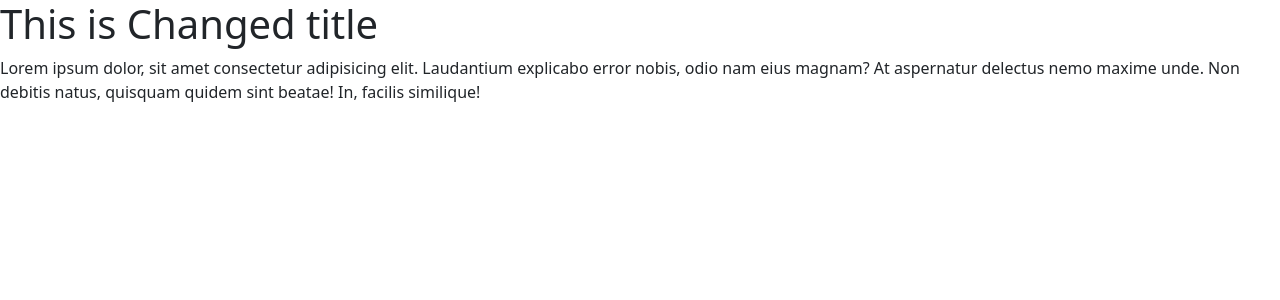
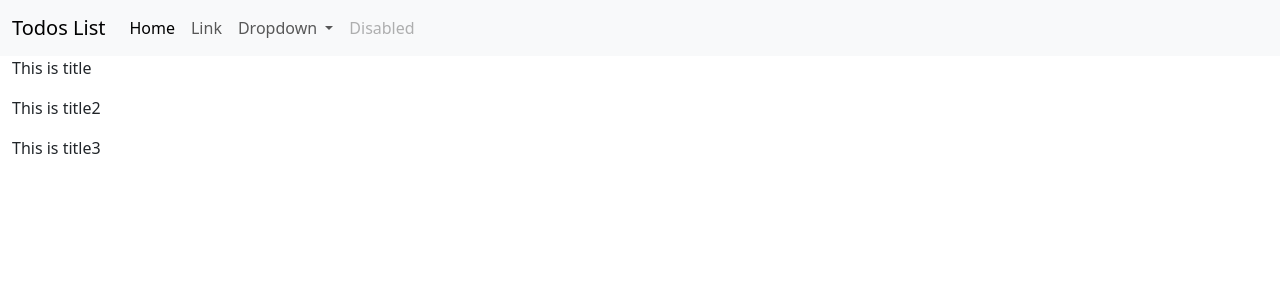
Before and after one commit to AkhilGangan/TODO_LIST_USING_ANGULAR, an Angular app: page / in a window 1280 px wide. Shown: the top 300 px of the page. Built offline with nearby package versions, Linux system fonts and the light colour scheme.

Commit message:
Added Files

```diff
--- a/angular.json
+++ b/angular.json
@@ -28,7 +28,7 @@
               "src/styles.css",
               "./node_modules/bootstrap/dist/css/bootstrap.min.css"
             ],
-            "scripts": ["./node_modules/bootstrap/dist/js/bootstrap.js"]
+            "scripts": ["./node_modules/jquery/dist/jquery.js","./node_modules/bootstrap/dist/js/bootstrap.js"]
           },
           "configurations": {
             "production": {
--- /dev/null
+++ b/src/app/MyComponents/todo-item/todo-item.component.html
@@ -0,0 +1 @@
+<p>{{todo.title}}</p>
--- /dev/null
+++ b/src/app/MyComponents/todo-item/todo-item.component.ts
@@ -0,0 +1,16 @@
+import { Component,OnInit,Input } from '@angular/core';
+import {Todo} from 'src/app/Todo';
+
+@Component({
+  selector: 'app-todo-item',
+  templateUrl: './todo-item.component.html',
+  styleUrls: ['./todo-item.component.css']
+})
+export class TodoItemComponent implements OnInit{
+  @Input() todo!: Todo;
+  construtor(){ }
+
+  ngOnInit(): void {
+
+  }
+}
--- a/src/app/MyComponents/todos/todos.component.html
+++ b/src/app/MyComponents/todos/todos.component.html
@@ -1 +1,4 @@
-<p>todos works!</p>
+<div  *ngFor ="let todo of todos">
+    <app-todo-item [todo]="todo"></app-todo-item>
+
+</div>
--- a/src/app/MyComponents/todos/todos.component.ts
+++ b/src/app/MyComponents/todos/todos.component.ts
@@ -1,10 +1,38 @@
-import { Component } from '@angular/core';
+import { Component,OnInit } from '@angular/core';
+import {Todo} from "../../Todo";
 
 @Component({
   selector: 'app-todos',
   templateUrl: './todos.component.html',
   styleUrls: ['./todos.component.css']
 })
-export class TodosComponent {
+export class TodosComponent implements OnInit {
+
+  todos: Todo[];
+  constructor() {
+    this.todos =[
+      {
+        sno:1,
+        title:"This is title",
+        desc:"Description",
+        active: true
+      },
+      {
+        sno:2,
+        title:"This is title2",
+        desc:"Description",
+        active: true
+      },
+      {
+        sno:3,
+        title:"This is title3",
+        desc:"Description",
+        active: true
+      },
+    ]
+  }
+  ngOnInit():void{
+
+  }
 
 }
--- /dev/null
+++ b/src/app/Todo.ts
@@ -0,0 +1,6 @@
+export class Todo{
+    sno!: number
+    title!: string
+    desc!: string
+    active!: boolean
+}
--- a/src/app/app.component.html
+++ b/src/app/app.component.html
@@ -1,6 +1,38 @@
 <div>
-  <h1>This is {{title}}</h1>
-  <p>
-    Lorem ipsum dolor, sit amet consectetur adipisicing elit. Laudantium explicabo error nobis, odio nam eius magnam? At aspernatur delectus nemo maxime unde. Non debitis natus, quisquam quidem sint beatae! In, facilis similique!
-  </p>
+  <nav class="navbar navbar-expand-lg bg-body-tertiary">
+    <div class="container-fluid">
+      <a class="navbar-brand" href="#">Todos List</a>
+      <button class="navbar-toggler" type="button" data-bs-toggle="collapse" data-bs-target="#navbarSupportedContent" aria-controls="navbarSupportedContent" aria-expanded="false" aria-label="Toggle navigation">
+        <span class="navbar-toggler-icon"></span>
+      </button>
+      <div class="collapse navbar-collapse" id="navbarSupportedContent">
+        <ul class="navbar-nav me-auto mb-2 mb-lg-0">
+          <li class="nav-item">
+            <a class="nav-link active" aria-current="page" href="#">Home</a>
+          </li>
+          <li class="nav-item">
+            <a class="nav-link" href="#">Link</a>
+          </li>
+          <li class="nav-item dropdown">
+            <a class="nav-link dropdown-toggle" href="#" role="button" data-bs-toggle="dropdown" aria-expanded="false">
+              Dropdown
+            </a>
+            <ul class="dropdown-menu">
+              <li><a class="dropdown-item" href="#">Action</a></li>
+              <li><a class="dropdown-item" href="#">Another action</a></li>
+              <li><hr class="dropdown-divider"></li>
+              <li><a class="dropdown-item" href="#">Something else here</a></li>
+            </ul>
+          </li>
+          <li class="nav-item">
+            <a class="nav-link disabled" aria-disabled="true">Disabled</a>
+          </li>
+        </ul>
+      </div>
+    </div>
+  </nav>
+
+  <div class="container-fluid">
+    <app-todos></app-todos>
+  </div>
 </div>
--- a/src/app/app.component.ts
+++ b/src/app/app.component.ts
@@ -8,8 +8,8 @@
 export class AppComponent {
   title = 'akhil-todo-list';
  constructor(){
-  setTimeout(() => {
-    this.title = "Changed title";
-  }, 2000);
+  // setTimeout(() => {
+  //   this.title = "Changed title";
+  // }, 2000);
  }
 }
--- a/src/app/app.module.ts
+++ b/src/app/app.module.ts
@@ -4,11 +4,13 @@
 import { AppRoutingModule } from './app-routing.module';
 import { AppComponent } from './app.component';
 import { TodosComponent } from './MyComponents/todos/todos.component';
+import { TodoItemComponent } from './MyComponents/todo-item/todo-item.component';
 
 @NgModule({
   declarations: [
     AppComponent,
-    TodosComponent
+    TodosComponent,
+    TodoItemComponent
   ],
   imports: [
     BrowserModule,
```
Also changed, not shown: src/app/MyComponents/todo-item/todo-item.component.css (added), 1 other file (tests, documents, lock files or other folders).
